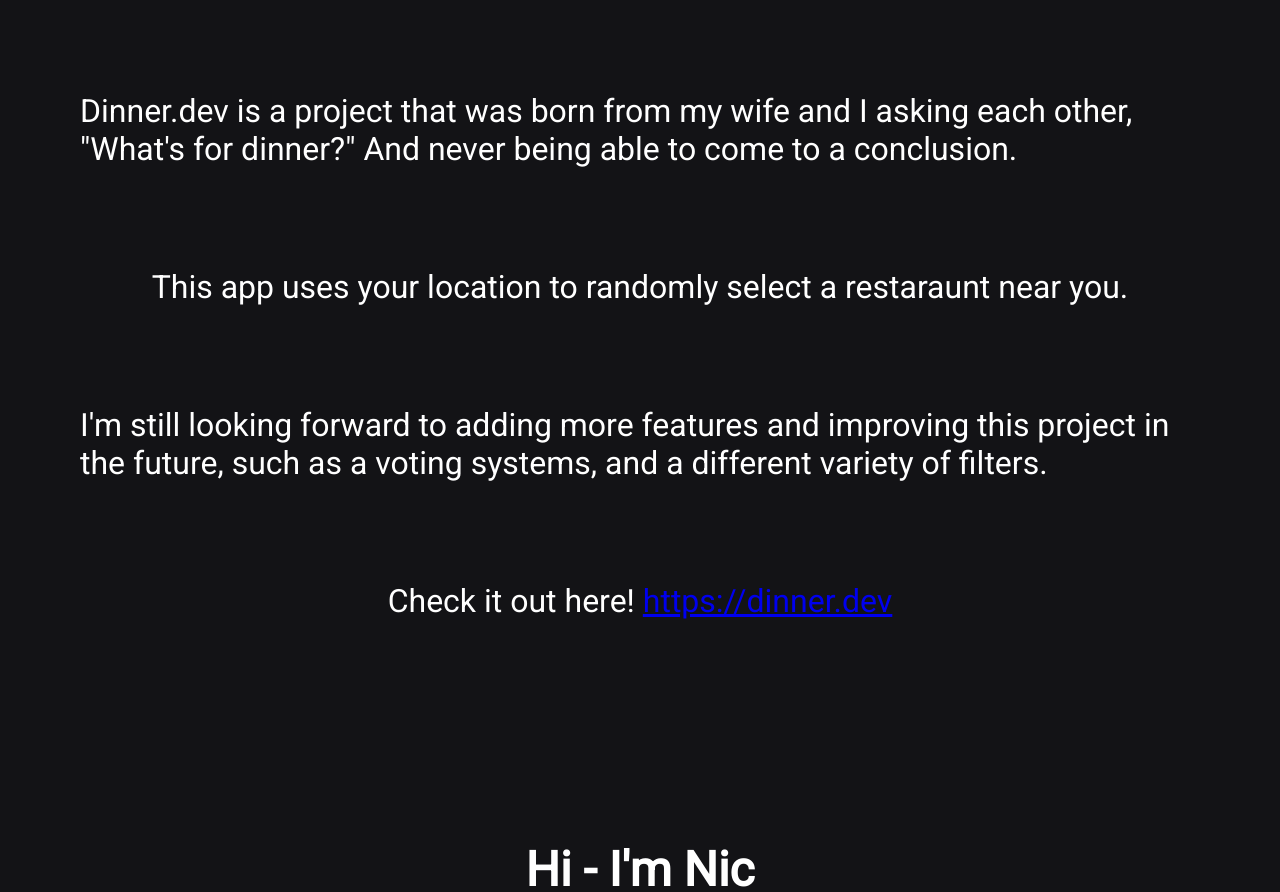
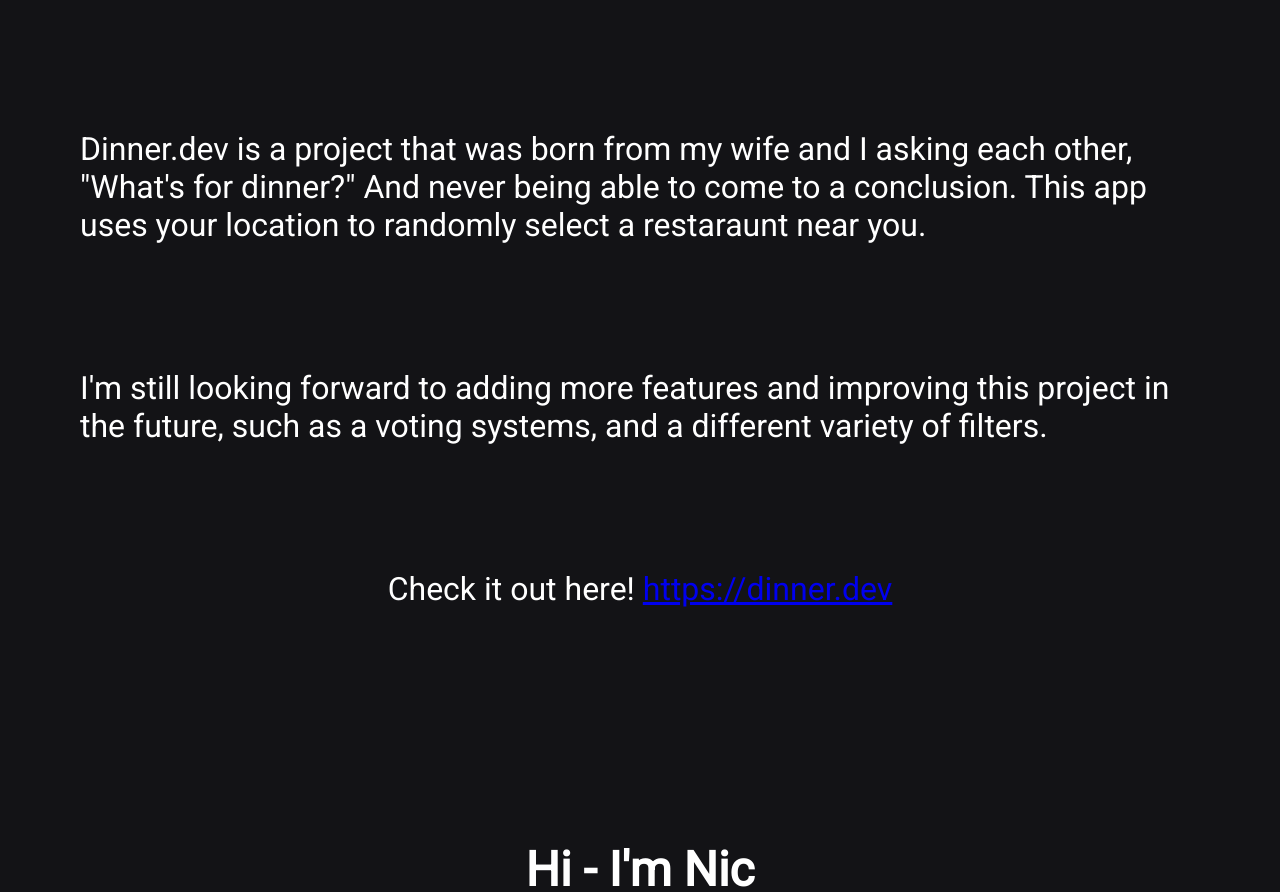
Before and after one commit to NicsWorld/wicnoods2, a plain HTML site: page index.html in a window 1280 px wide. Shown: the part 1730-2622 px from the top of the page. Drawn offline with Linux system fonts and the light colour scheme.

Commit message:
Adjust text

```diff
--- a/index.html
+++ b/index.html
@@ -63,8 +63,7 @@
     </section>
     <section id="dinner" class="hidden">
         <h1>Dinner.dev</h1>
-        <p>Dinner.dev is a project that was born from my wife and I asking each other, "What's for dinner?" And never being able to come to a conclusion.</p>
-        <p>This app uses your location to randomly select a restaraunt near you.</p>
+        <p>Dinner.dev is a project that was born from my wife and I asking each other, "What's for dinner?" And never being able to come to a conclusion. This app uses your location to randomly select a restaraunt near you.</p>
         <p>I'm still looking forward to adding more features and improving this project in the future, such as a voting systems, and a different variety of filters.</p>
         <p>Check it out here! <a href="https://dinner.dev">https://dinner.dev</a></p>
     </section>
```
